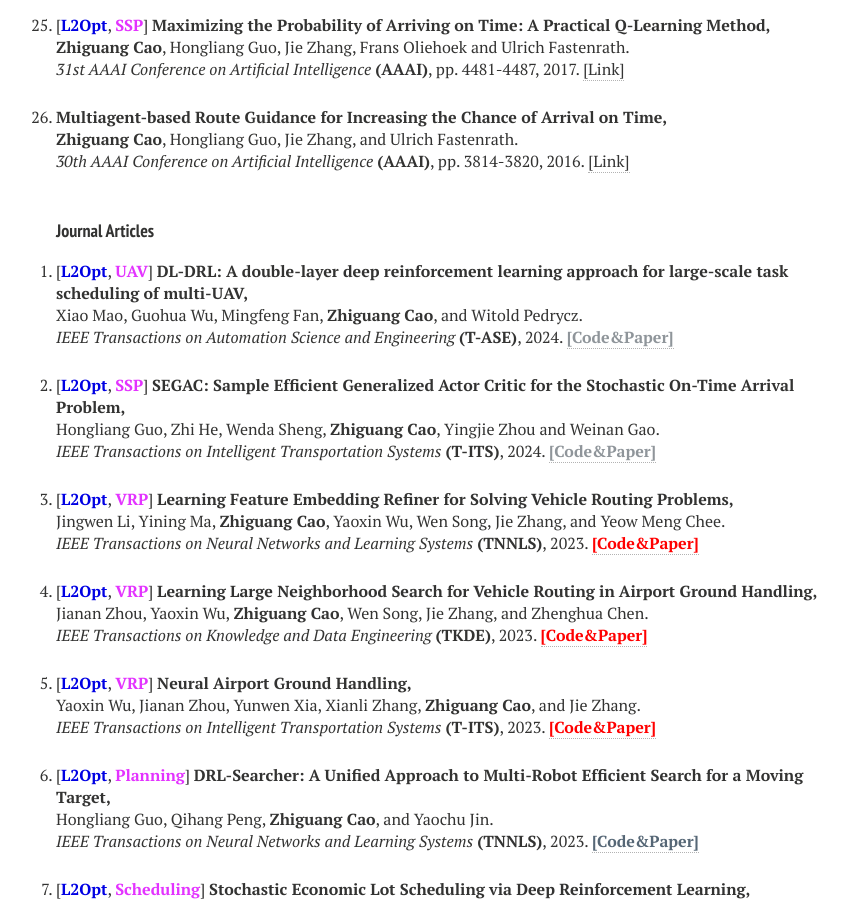
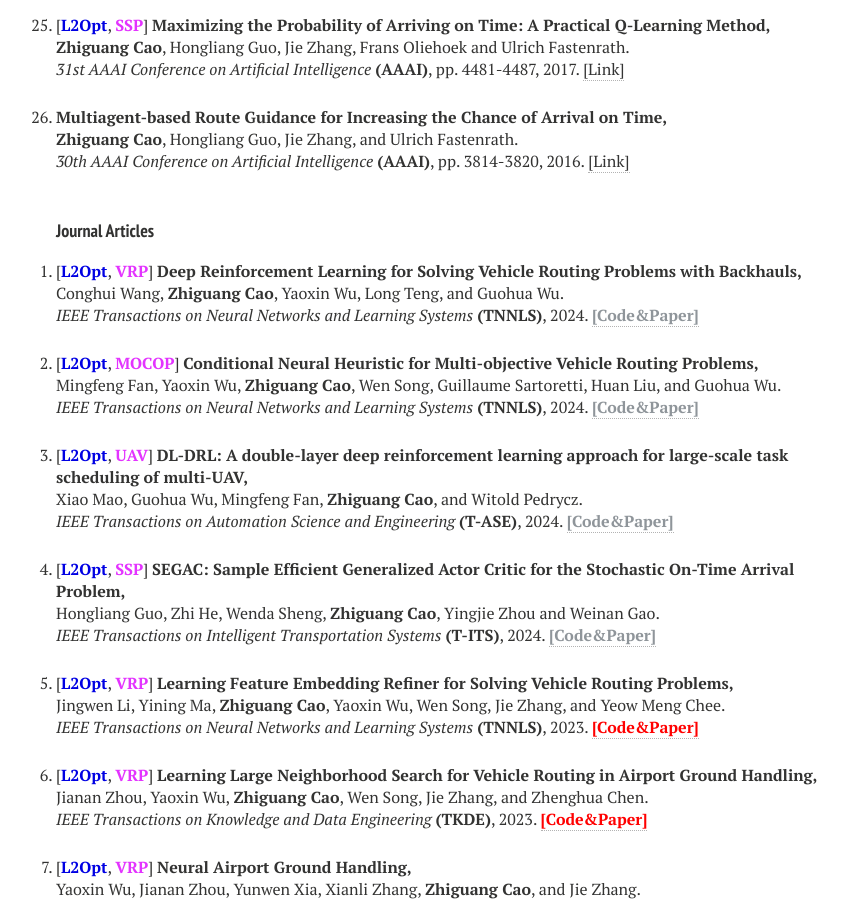
Before and after one commit to zhiguangcaosg/zhiguangcaosg.github.io, a Jekyll site: the page built from publications.md, in a window 1280 px wide and 900 px high, scrolled down 2655 px. Shown: the whole window, without its empty margins (264-1112 px from the left). Built offline with Jekyll 4.4.1, drawn with Linux system fonts in a browser that asks for light colours; nearby versions of some CDN libraries.

Commit message:
Update publications.html

```diff
--- a/_layouts/publications.html
+++ b/_layouts/publications.html
@@ -372,6 +372,23 @@ div.bibtex pre { font-size: 75%; overflow: auto;  width: 100%; padding: 0em 0em;
 
     <!-- Item: Caelles2016 -->
 <ol style="padding-left:0px;">
+
+
+<li>
+<p>
+[<font color="#0000E3"><b>L2Opt</b></font>, <font color="#E333FF"><b>VRP</b></font>] <b>Deep Reinforcement Learning for Solving Vehicle Routing Problems with Backhauls,</b>
+<br>Conghui Wang, <b>Zhiguang Cao</b>, Yaoxin Wu, Long Teng, and Guohua Wu.<br>
+<i> IEEE Transactions on Neural Networks and Learning Systems</i> <b>(TNNLS)</b>, 2024. <a href="https://zhiguangcaosg.github.io/publications/"> <font color="#8F959A"><b>[Code&Paper]</b> </font></a>
+</p>
+</li>
+
+<li>
+<p>
+[<font color="#0000E3"><b>L2Opt</b></font>, <font color="#E333FF"><b>MOCOP</b></font>] <b>Conditional Neural Heuristic for Multi-objective Vehicle Routing Problems,</b>
+<br>Mingfeng Fan, Yaoxin Wu, <b>Zhiguang Cao</b>, Wen Song, Guillaume Sartoretti, Huan Liu, and Guohua Wu.<br>
+<i> IEEE Transactions on Neural Networks and Learning Systems</i> <b>(TNNLS)</b>, 2024. <a href="https://zhiguangcaosg.github.io/publications/"> <font color="#8F959A"><b>[Code&Paper]</b> </font></a>
+</p>
+</li>
 
 <li>
 <p>
```
